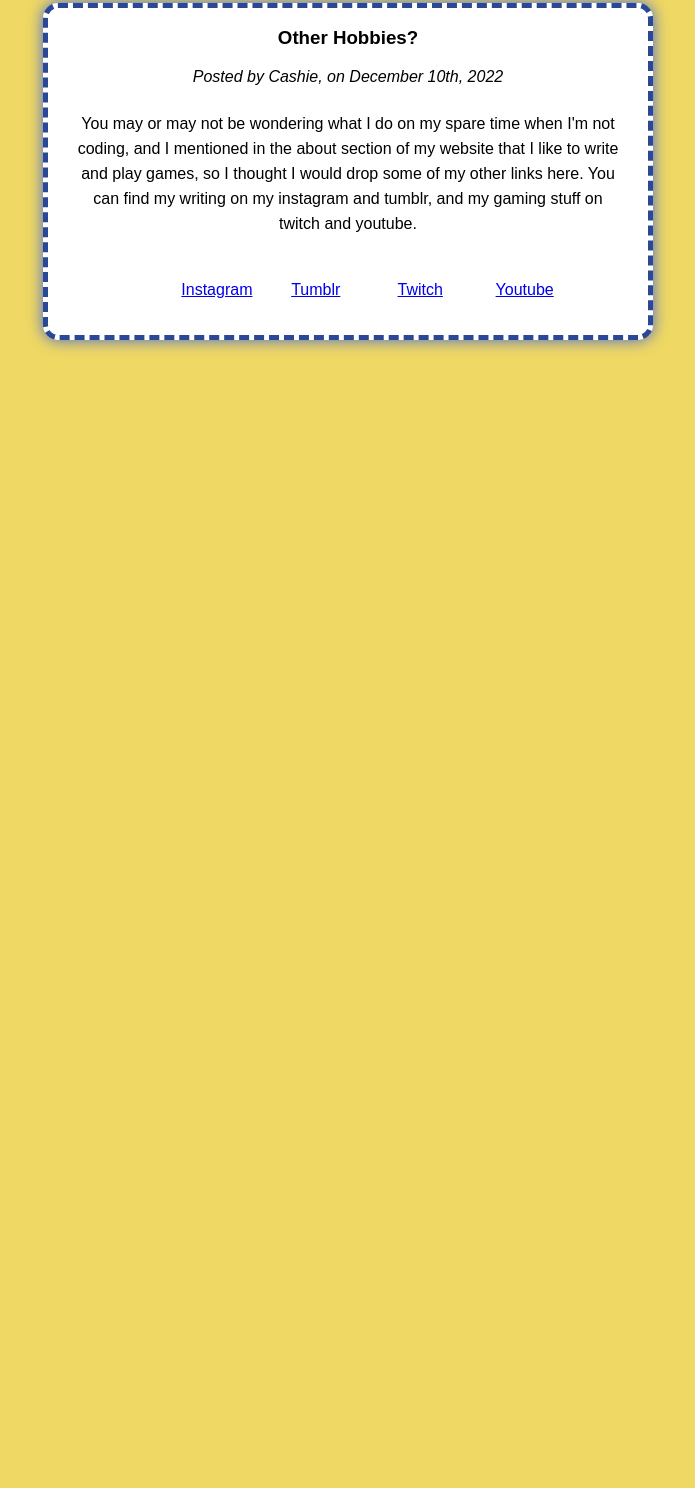
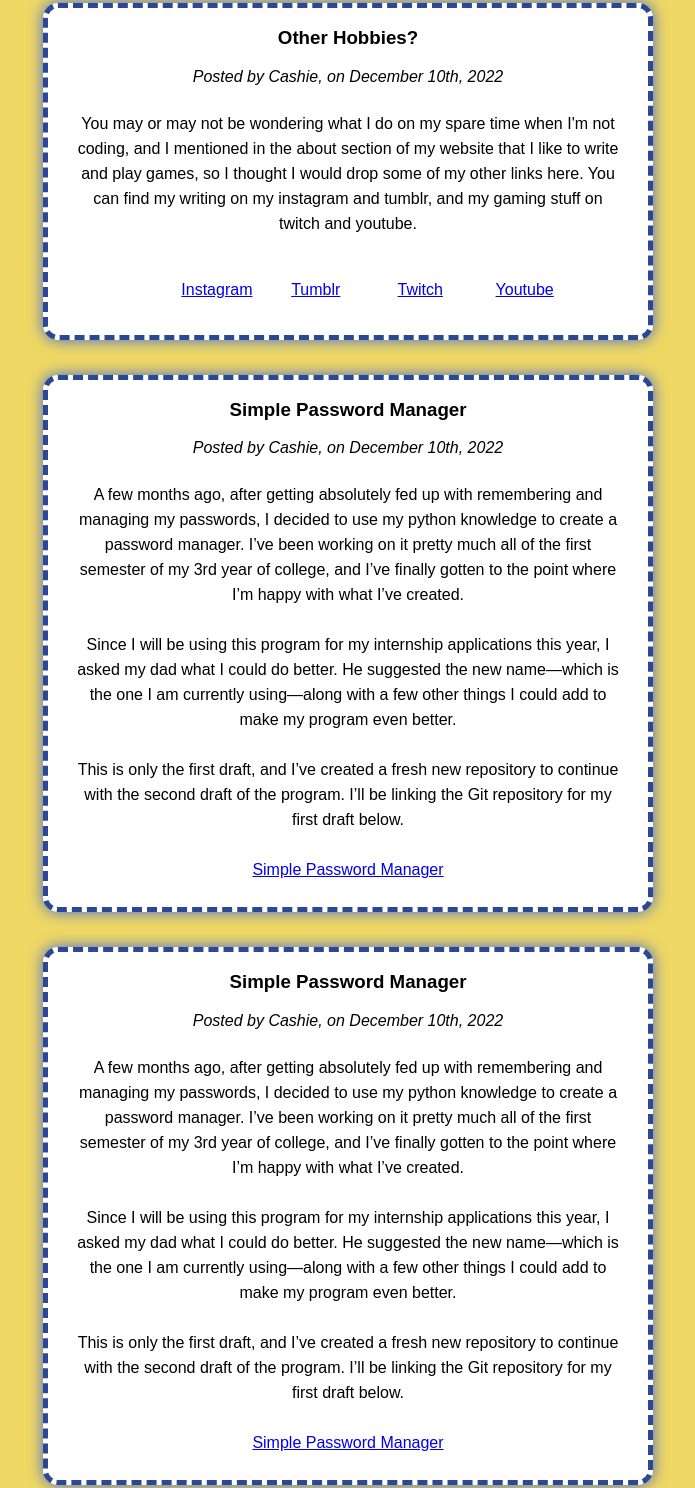
Before and after one commit to cashieeetime/mi349_final, a plain HTML site: page index.html in a window 1280 px wide. Shown: the part 786-2274 px from the top of the page, without its empty margins (522-1217 px from the left). Before the commit the page ends 1226 px from the top, so only its background shows below. Drawn offline with Linux system fonts and the light colour scheme.

Commit message:
final changes

```diff
--- a/index.html
+++ b/index.html
@@ -8,7 +8,7 @@
     <title>Cashie | Home</title>
 </head>
 
-<body id="columns">
+<body class="columns">
     <div>
         <section class="card">
             <img class="avatar" src="yellow.jpg" alt="cashieeetime">
@@ -63,6 +63,38 @@
                     <li><a href="https://www.youtube.com/channel/UCNlndf2Uu4ffAM2-fwLPjIg">Youtube</a></li>
                 </ul>
             </article>
+
+
+
+            <article>
+                <h3>Simple Password Manager</h3>
+                <address>Posted by Cashie, on December 10th, 2022</address>
+
+                <p>A few months ago, after getting absolutely fed up with remembering and managing my passwords, I decided to use my python knowledge to create a password manager. I’ve been working on it pretty much all of the first semester of my 3rd year of college, and I’ve finally gotten to the point where I’m happy with what I’ve created.</p>
+
+                <p>Since I will be using this program for my internship applications this year, I asked my dad what I could do better. He suggested the new name—which is the one I am currently using—along with a few other things I could add to make my program even better.</p>
+
+                <p>This is only the first draft, and I’ve created a fresh new repository to continue with the second draft of the program. I’ll be linking the Git repository for my first draft below.
+                </p>
+
+                <p><a href="https://github.com/cashieeetime/Simple-Password-Manager">Simple Password Manager</a></p>
+            </article>
+            <article>
+                <h3>Simple Password Manager</h3>
+                <address>Posted by Cashie, on December 10th, 2022</address>
+
+                <p>A few months ago, after getting absolutely fed up with remembering and managing my passwords, I decided to use my python knowledge to create a password manager. I’ve been working on it pretty much all of the first semester of my 3rd year of college, and I’ve finally gotten to the point where I’m happy with what I’ve created.</p>
+
+                <p>Since I will be using this program for my internship applications this year, I asked my dad what I could do better. He suggested the new name—which is the one I am currently using—along with a few other things I could add to make my program even better.</p>
+
+                <p>This is only the first draft, and I’ve created a fresh new repository to continue with the second draft of the program. I’ll be linking the Git repository for my first draft below.
+                </p>
+
+                <p><a href="https://github.com/cashieeetime/Simple-Password-Manager">Simple Password Manager</a></p>
+            </article>
+
+
+
         </div>
     </div>
 
--- a/style.css
+++ b/style.css
@@ -24,7 +24,7 @@ img {
     width: 100%;
 }
 
-#columns {
+.columns {
     display: flex;
     flex-direction: row;
     justify-content: center;
@@ -76,12 +76,14 @@ img {
 }
 
 .nav {
+    position: -webkit-sticky;
+    position: sticky;
+    top: 0;
+    padding: 0px;
     width: 400px;
+    margin-left: 25px;
     background-color: #FFFFFF;
     border-radius: 15px;
-    margin-top: 35px;
-    margin-bottom: 70px;
-    margin-left: 25px;
     box-shadow: #4166d5 0 0 15px;
     border: #2a4895 dashed 7px;
 }
```
Also changed, not shown: about.html (+1 -1 lines).
